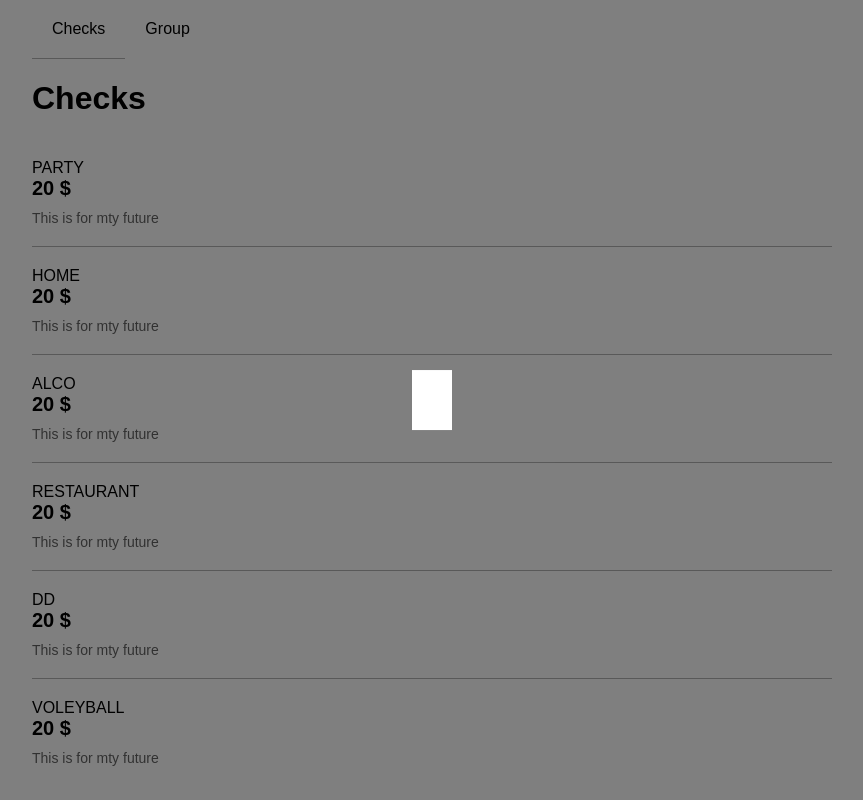
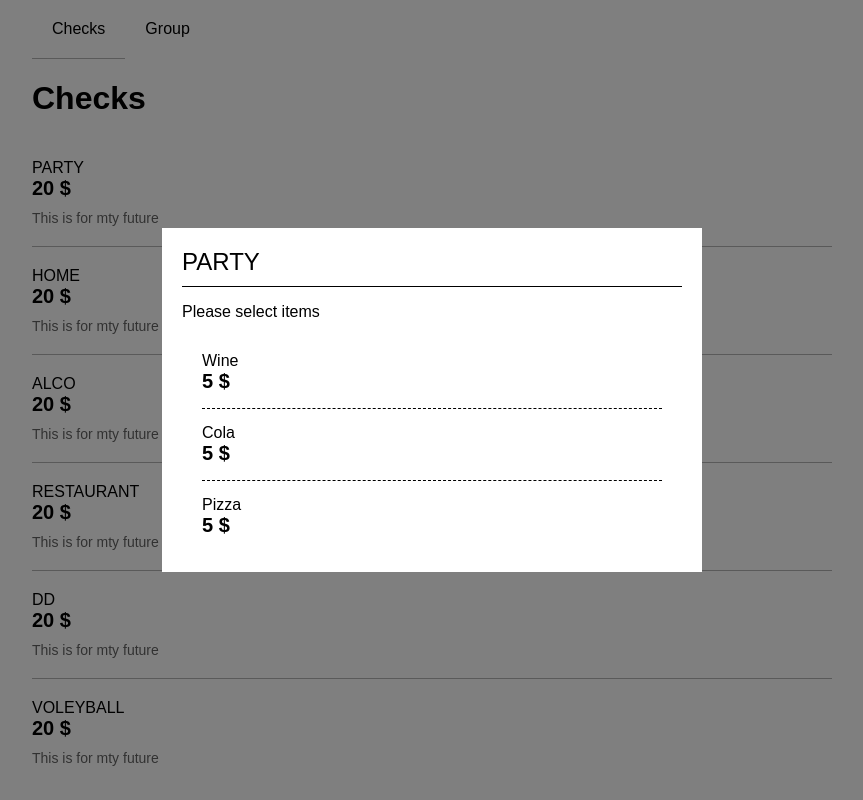
Before and after one commit to MappariChan/App-for-check, a React (Create React App) app in the folder frontend/: page / in a window 1280 px wide. Both pictures are taken after a click on the element 640 px from the left and 192 px from the top of the page. Shown: the whole page, without its empty margins (208-1071 px from the left). Built offline with nearby package versions, Linux system fonts and the light colour scheme.

Commit message:
Updating check modal

```diff
--- a/frontend/src/components/CheckList/CheckListItem.js
+++ b/frontend/src/components/CheckList/CheckListItem.js
@@ -25,7 +25,7 @@ const CheckListItem = ({ check }) => {
         ReactDOM.createPortal(
           <>
             <Backdrop close={close} />
-            <CheckModal close={close} />
+            <CheckModal close={close} items={check.items} title={check.title} />
           </>,
           document.getElementById("modal")
         )}
--- a/frontend/src/components/CheckModal/CheckModal.js
+++ b/frontend/src/components/CheckModal/CheckModal.js
@@ -1,10 +1,18 @@
+import ItemList from "../ItemList/ItemList";
+
 import classes from "./CheckModal.module.css";
 
-const CheckModal = ({ close, checkTitle, checkNumber }) => {
-  return <div onClick={close} className={classes.modal}>
-    <h2>{checkTitle}</h2>
-    <p>{checkNumber}</p>
-  </div>;
+const CheckModal = ({ close, title, items }) => {
+  return (
+    <div className={classes.modal}>
+      <header className={classes["modal-header"]}>
+        <h2 className={classes.title}>{title}</h2>
+      </header>
+      <p>Please select items</p>
+      <ItemList items={items} />
+      <div className={classes.actions}></div>
+    </div>
+  );
 };
 
 export default CheckModal;
--- a/frontend/src/components/CheckModal/CheckModal.module.css
+++ b/frontend/src/components/CheckModal/CheckModal.module.css
@@ -6,4 +6,29 @@
   background-color: white;
   padding: 20px;
   z-index: 100;
+  width: 500px;
 }
+
+.modal-header {
+  display: flex;
+  padding-bottom: 10px;
+  border-bottom: 1px solid black;
+}
+
+.title {
+  font-size: 24px;
+  font-weight: normal;
+  text-transform: uppercase;
+  margin: 0;
+}
+
+@media screen and (max-width: 600px) {
+  .modal {
+    width: 70vw;
+  }
+}
+
+.actions {
+  display: flex;
+  justify-content: flex-end;
+}
--- /dev/null
+++ b/frontend/src/components/ItemList/ItemList.js
@@ -0,0 +1,15 @@
+import ItemListElement from "./ItemListElement";
+
+import classes from "./ItemList.module.css";
+
+const ItemList = ({ items }) => {
+  return (
+    <ul className={classes.list}>
+      {items.map((item) => (
+        <ItemListElement {...item} />
+      ))}
+    </ul>
+  );
+};
+
+export default ItemList;
--- /dev/null
+++ b/frontend/src/components/ItemList/ItemList.module.css
@@ -0,0 +1,5 @@
+.list {
+  list-style: none;
+  margin: 0 20px;
+  padding: 0;
+}
--- /dev/null
+++ b/frontend/src/components/ItemList/ItemListElement.js
@@ -0,0 +1,12 @@
+import classes from "./ItemListElement.module.css";
+
+const ItemListElement = ({ title, price }) => {
+  return (
+    <li className={classes.item}>
+      <h3 className={classes.title}>{title}</h3>
+      <p className={classes.price}>{price} $</p>
+    </li>
+  );
+};
+
+export default ItemListElement;
--- /dev/null
+++ b/frontend/src/components/ItemList/ItemListElement.module.css
@@ -0,0 +1,24 @@
+.title {
+  font-size: 16px;
+  font-weight: 100;
+  text-transform: capitalize;
+  margin: 0;
+}
+
+.price {
+  font-size: 20px;
+  font-weight: bold;
+  margin: 0;
+}
+
+.item:hover {
+  background-color: rgb(244, 244, 244);
+}
+
+.item {
+  padding-block: 15px;
+}
+
+.item:not(:last-child) {
+  border-bottom: 1px dashed black;
+}
--- a/frontend/src/pages/Checks.js
+++ b/frontend/src/pages/Checks.js
@@ -1,12 +1,66 @@
 import CheckList from "../components/CheckList/CheckList";
 
 const checks = [
-  { title: "Party", price: 20, desc: "This is for mty future" },
-  { title: "Home", price: 20, desc: "This is for mty future" },
-  { title: "Alco", price: 20, desc: "This is for mty future" },
-  { title: "Restaurant", price: 20, desc: "This is for mty future" },
-  { title: "DD", price: 20, desc: "This is for mty future" },
-  { title: "Voleyball", price: 20, desc: "This is for mty future" },
+  {
+    title: "Party",
+    price: 20,
+    desc: "This is for mty future",
+    items: [
+      { title: "Wine", price: 5 },
+      { title: "Cola", price: 5 },
+      { title: "Pizza", price: 5 },
+    ],
+  },
+  {
+    title: "Home",
+    price: 20,
+    desc: "This is for mty future",
+    items: [
+      { title: "Wine", price: 5 },
+      { title: "Cola", price: 5 },
+      { title: "Pizza", price: 5 },
+    ],
+  },
+  {
+    title: "Alco",
+    price: 20,
+    desc: "This is for mty future",
+    items: [
+      { title: "Wine", price: 5 },
+      { title: "Cola", price: 5 },
+      { title: "Pizza", price: 5 },
+    ],
+  },
+  {
+    title: "Restaurant",
+    price: 20,
+    desc: "This is for mty future",
+    items: [
+      { title: "Wine", price: 5 },
+      { title: "Cola", price: 5 },
+      { title: "Pizza", price: 5 },
+    ],
+  },
+  {
+    title: "DD",
+    price: 20,
+    desc: "This is for mty future",
+    items: [
+      { title: "Wine", price: 5 },
+      { title: "Cola", price: 5 },
+      { title: "Pizza", price: 5 },
+    ],
+  },
+  {
+    title: "Voleyball",
+    price: 20,
+    desc: "This is for mty future",
+    items: [
+      { title: "Wine", price: 5 },
+      { title: "Cola", price: 5 },
+      { title: "Pizza", price: 5 },
+    ],
+  },
 ];
 
 const Checks = () => {
```
